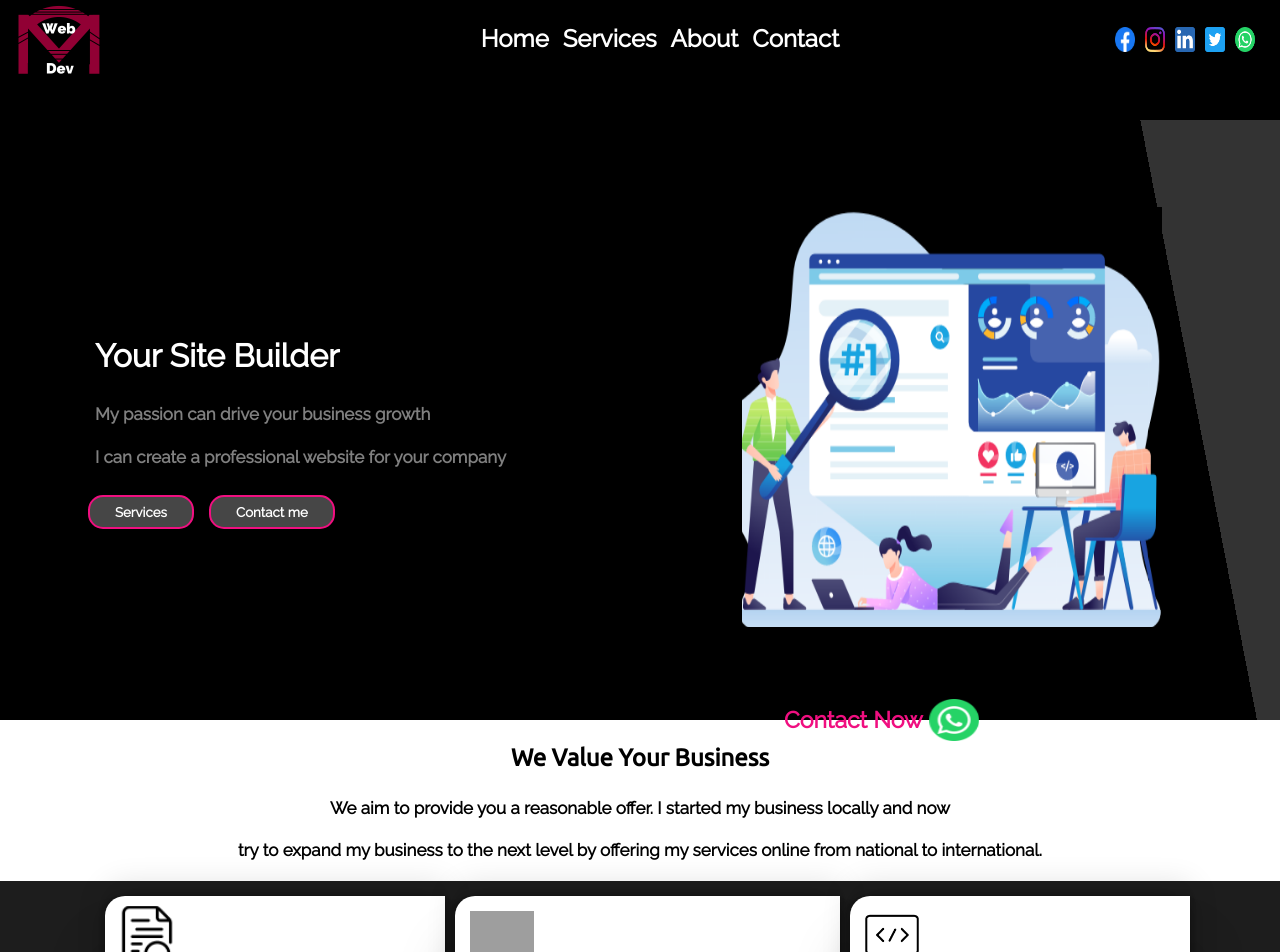
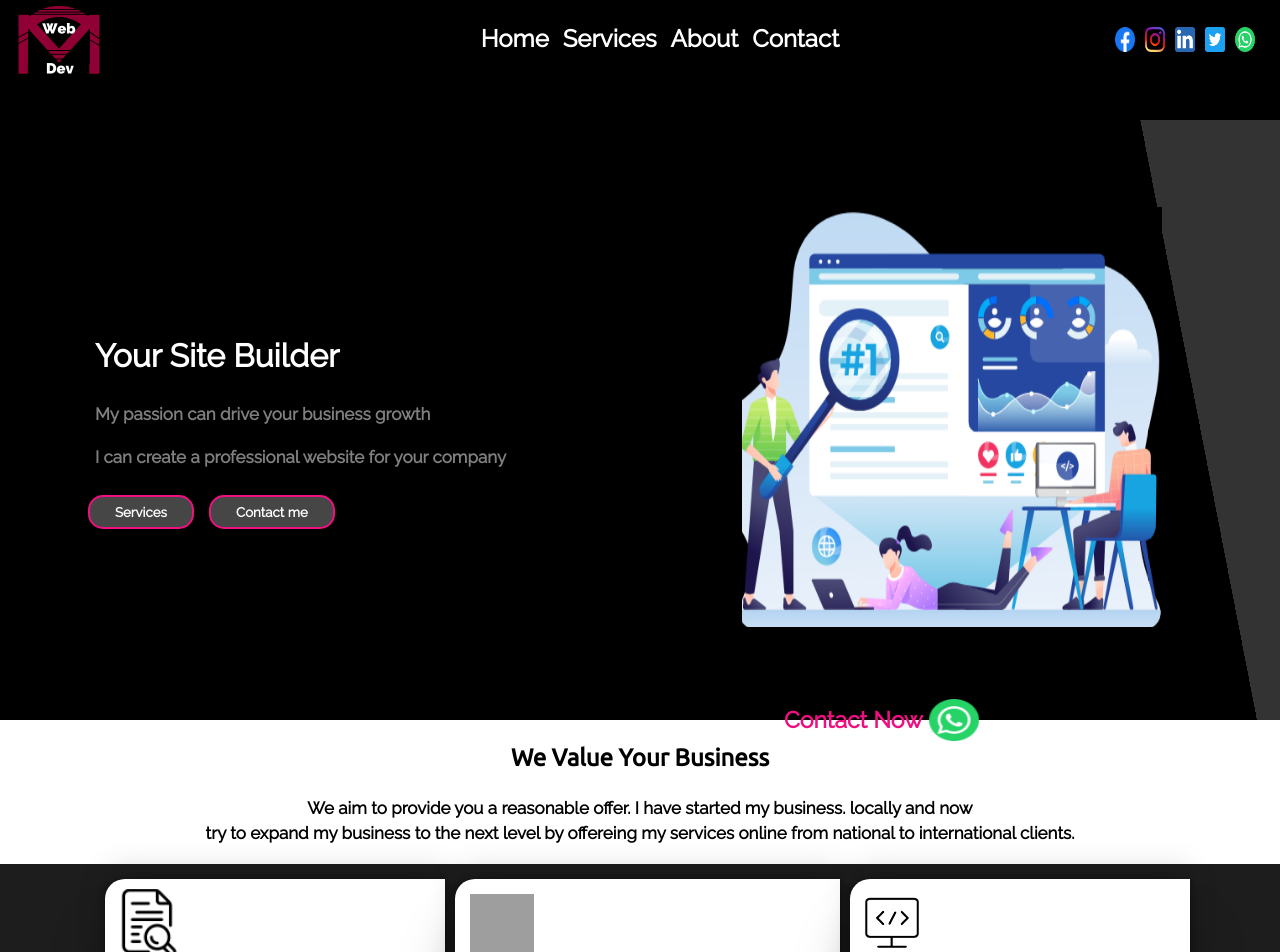
Before and after one commit to codeworld10/maniweb, a Next.js app: page / in a window 1280 px wide. Shown: the top 952 px of the page. Built offline with nearby package versions, Linux system fonts and the light colour scheme; grey boxes are pictures that could not be loaded.

Commit message:
lines update

```diff
--- a/pages/index.js
+++ b/pages/index.js
@@ -4,7 +4,6 @@ import Image from "next/image";
 import Head from "next/head";
 import Footer from "../Components/Footer";
 import Action from "../Components/Action";
-
 
 function index() {
   return (
@@ -22,7 +21,10 @@ function index() {
         />
         <meta name="author" content="Usman" />
         <meta name="viewport" content="width=device-width, initial-scale=1.0" />
-        <meta name="google-site-verification" content="8bUUelhJ0BI6lihtctl8Z4z0WDDIODpITpFxGf5QUpE" />
+        <meta
+          name="google-site-verification"
+          content="8bUUelhJ0BI6lihtctl8Z4z0WDDIODpITpFxGf5QUpE"
+        />
       </Head>
       <Navv />
       {/* section1 starts */}
@@ -65,15 +67,9 @@ function index() {
       </div>
       <div className="para3">
         <p>
-          We aim to provide you a reasonable offer. I started my business
-          locally and now
+          We aim to provide you a reasonable offer. I have started my business.
+          locally and now <br></br> try to expand my business to the next level by offereing my services online from national to international clients.
         </p>
-        <span>
-          <p>
-            try to expand my business to the next level by offering my services
-            online from national to international.
-          </p>
-        </span>
       </div>
 
       <div className="section2">
```
